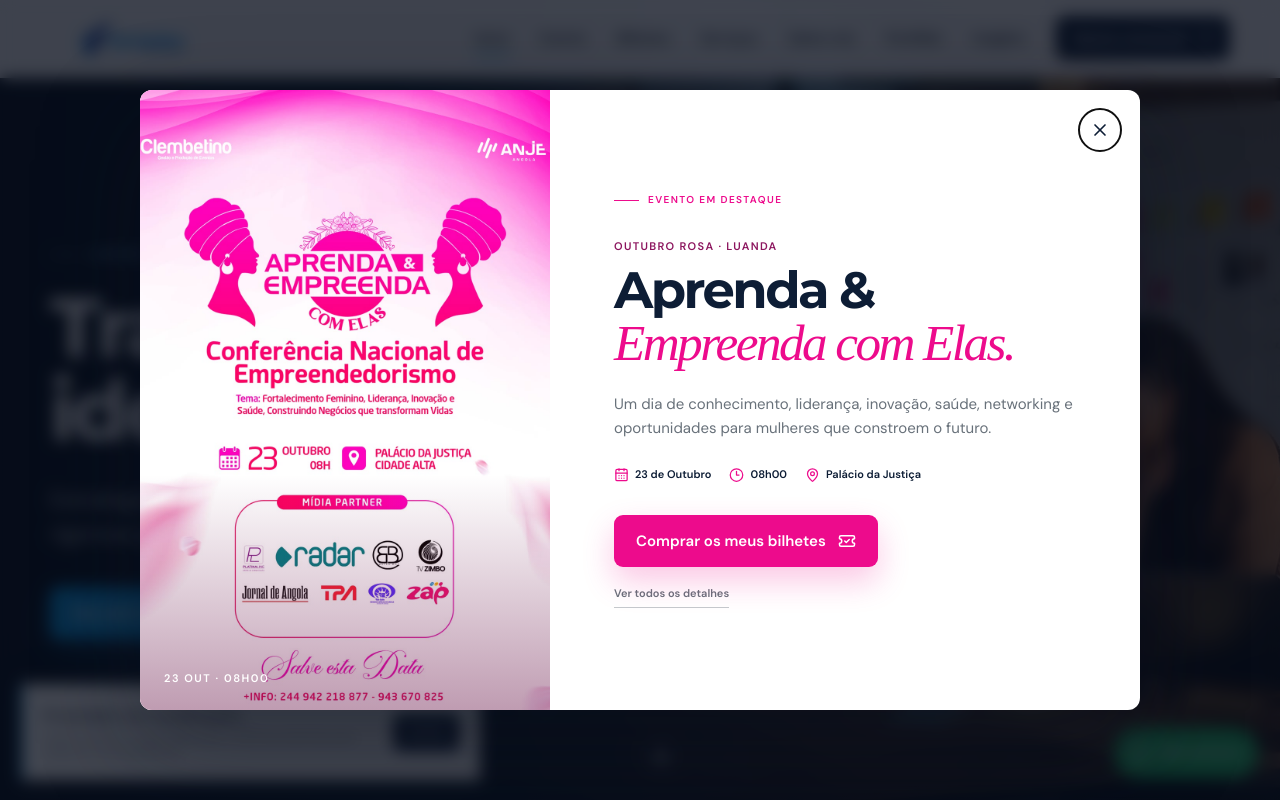
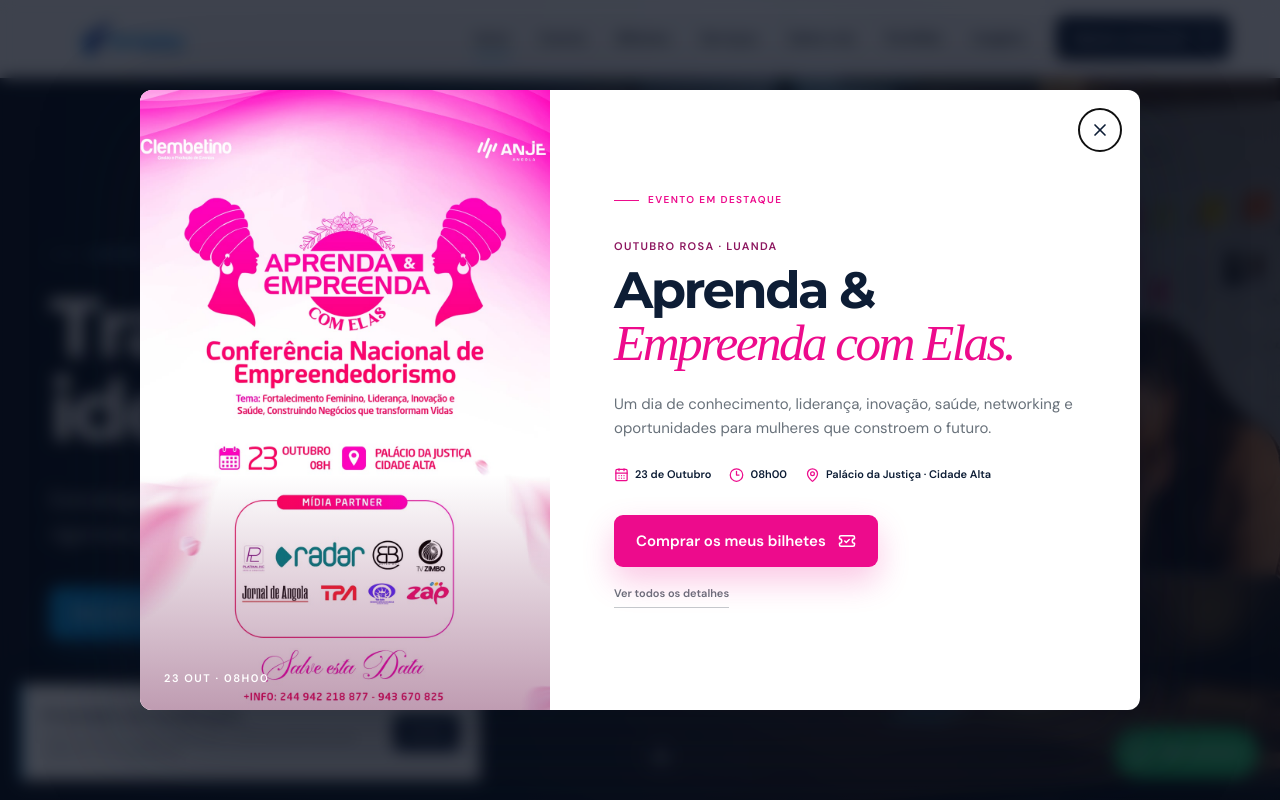
Before and after one commit to Wolf-Quiteque/clembentino, a plain HTML site: page index.html in a window 1280 px wide. Shown: the top 800 px of the page. Drawn offline with nearby package versions, Linux system fonts and the light colour scheme; a web font is replaced by a local one.

Commit message:
Add Cidade Alta to venue in event modal

```diff
--- a/index.html
+++ b/index.html
@@ -258,7 +258,7 @@
       <div class="event-modal-meta">
         <span><i data-lucide="calendar-days"></i><strong>23 de Outubro</strong></span>
         <span><i data-lucide="clock-3"></i><strong>08h00</strong></span>
-        <span><i data-lucide="map-pin"></i><strong>Palácio da Justiça</strong></span>
+        <span><i data-lucide="map-pin"></i><strong>Palácio da Justiça · Cidade Alta</strong></span>
       </div>
       <a class="button event-button" href="bilhetes.html">Comprar os meus bilhetes <i data-lucide="ticket-check"></i></a>
       <button class="event-modal-details" id="event-modal-details" type="button">Ver todos os detalhes</button>
```
